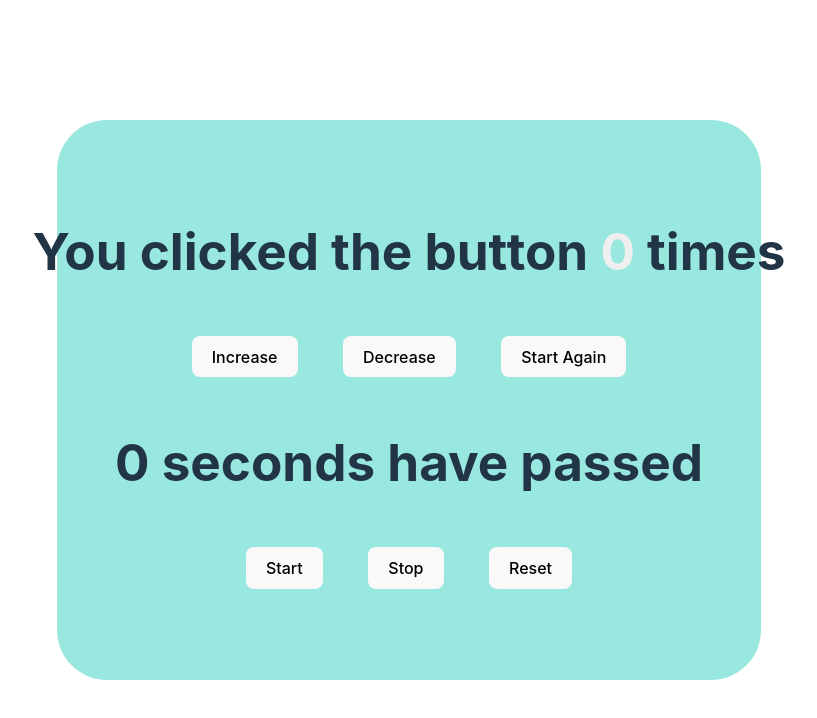
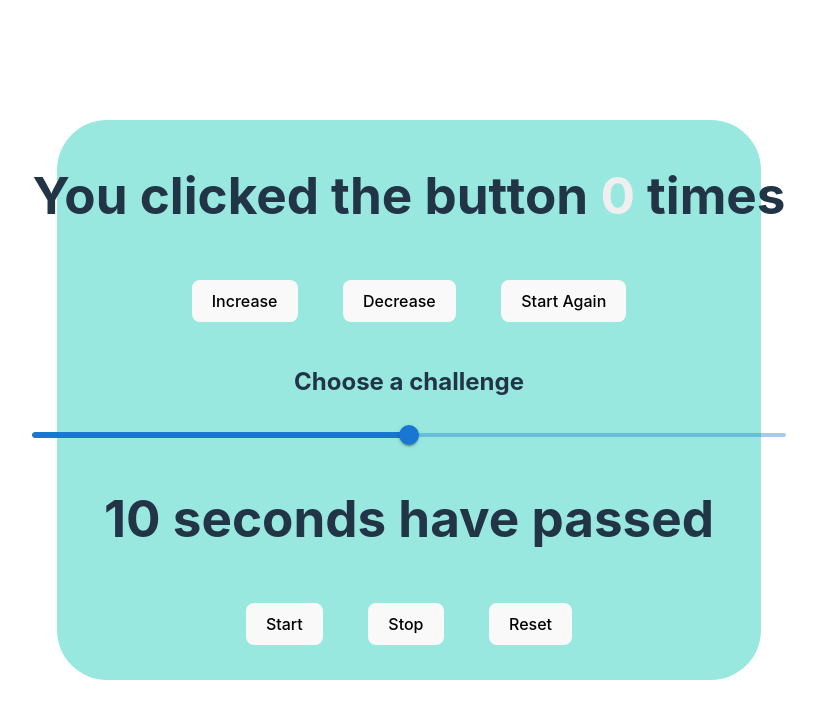
Before and after one commit to daniellberg/Counter-ranking, a React (Vite) app: page / in a window 1280 px wide. Shown: the top 718 px of the page, without its empty margins (231-1048 px from the left). Built offline with nearby package versions, Linux system fonts and the light colour scheme.

Commit message:
add material ui and new slider

```diff
--- a/src/App.jsx
+++ b/src/App.jsx
@@ -2,6 +2,7 @@ import React from 'react'
 import './App.css'
 import Main from './components/BaseFunctions.jsx'
 import Background from './components/Background.jsx'
+
 
 function App() {
 
--- a/src/components/BaseFunctions.jsx
+++ b/src/components/BaseFunctions.jsx
@@ -1,5 +1,7 @@
-import React, { useState, useEffect } from 'react';
+import * as React from 'react';
+import { useState, useEffect } from 'react';
 
+import Slider from '@mui/material/Slider';
 
 //function counter
 function Main() {
@@ -21,7 +23,7 @@ function Main() {
     const classePosNeg = counter < 0 ? 'red-text' : 'white-text';
 
     //function Timer
-        const [segundos, setSegundos] = useState(0);
+    const [segundos, setSegundos] = useState(10);
     const [isActive, setIsActive] = useState(false);
 
     function startTimer() {
@@ -51,7 +53,6 @@ function Main() {
         return () => clearInterval(interval);
     }, [isActive]);
 
-
     return (
         <div>
             <h1>
@@ -66,6 +67,10 @@ function Main() {
                 <button onClick={buttonDecrease} className="button">Decrease</button>
                 <button onClick={resetCounter} className="button">Start Again</button>
             </div>
+            <div className='select'>
+                <h2>Choose a challenge</h2>
+                    <Slider defaultValue={50} aria-label="Default" valueLabelDisplay="auto" />
+            </div>
             <div className='buttonTimer'>
                 <h1>{segundos} seconds have passed</h1>
                 <button onClick={startTimer} className="button">Start</button>
```
Also changed, not shown: package.json (+7 -1 lines), 1 other file (tests, documents, lock files or other folders). Lines whose indentation alone changed are shown as unchanged.
